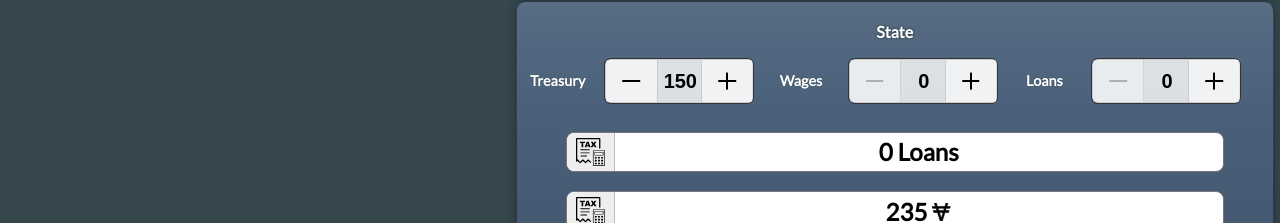
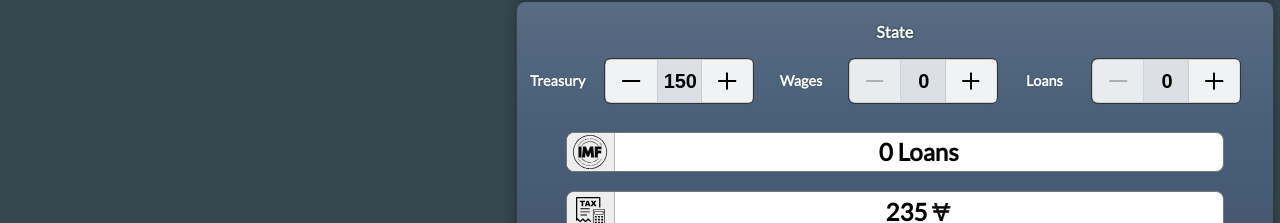
Before and after one commit to Boatera/hegemony-taxes, a Vue app: page / in a window 1280 px wide. Shown: the part 714-937 px from the top of the page. Built offline with nearby package versions, Linux system fonts and the light colour scheme.

Commit message:
fix: increase CSS specificity so IMF icon overrides default formula icon

```diff
--- a/src/assets/styles/_icons.scss
+++ b/src/assets/styles/_icons.scss
@@ -64,15 +64,16 @@
     background-image: url('@/assets/icon-default.svg');
 }
 
-.icon-imf {
+.icon-imf,
+.tax-formula .tax-formula-icon.icon-imf,
+.tax-formula.detailed .tax-formula-icon.icon-imf {
     background-image: url('@/assets/icon-imf-logo.svg');
-}
-
-.tax-formula-icon.icon-imf {
     background-size: 1.4em;
 }
 
-.lang-de .icon-imf {
+.lang-de .icon-imf,
+.lang-de .tax-formula .tax-formula-icon.icon-imf,
+.lang-de .tax-formula.detailed .tax-formula-icon.icon-imf {
     background-image: url('@/assets/icon-imf-logo-de.svg');
 }
 
```
